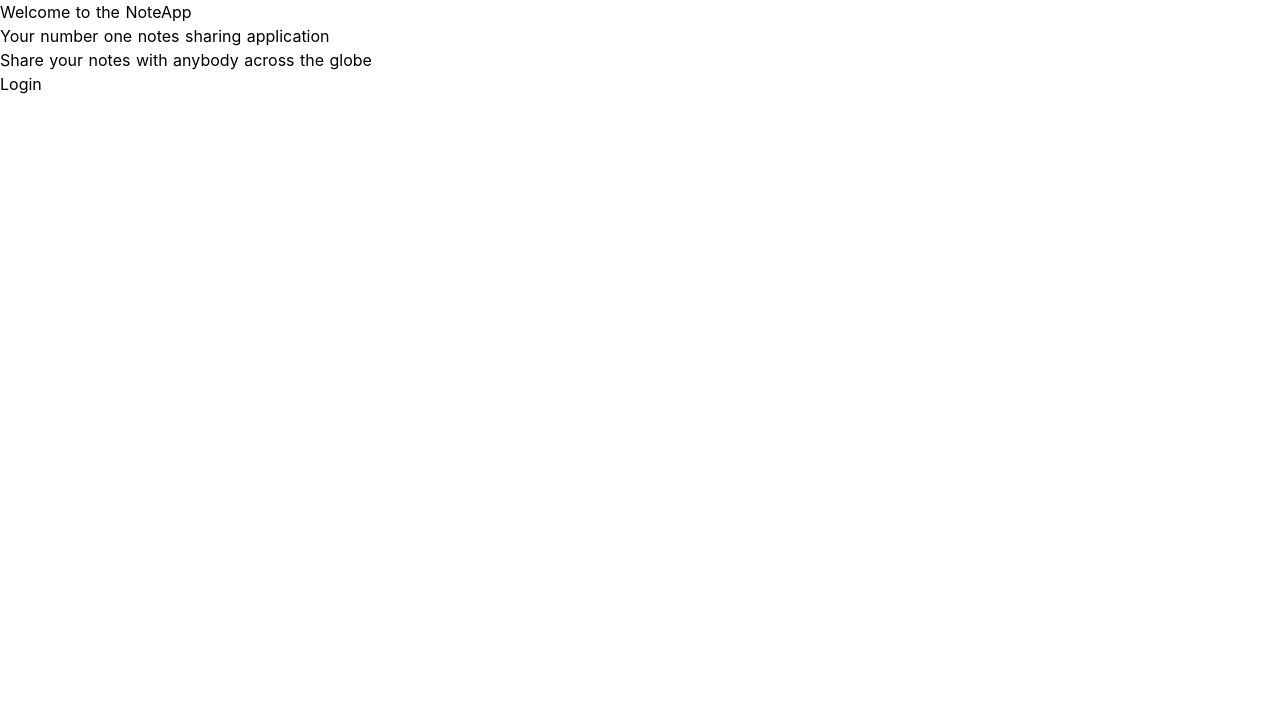
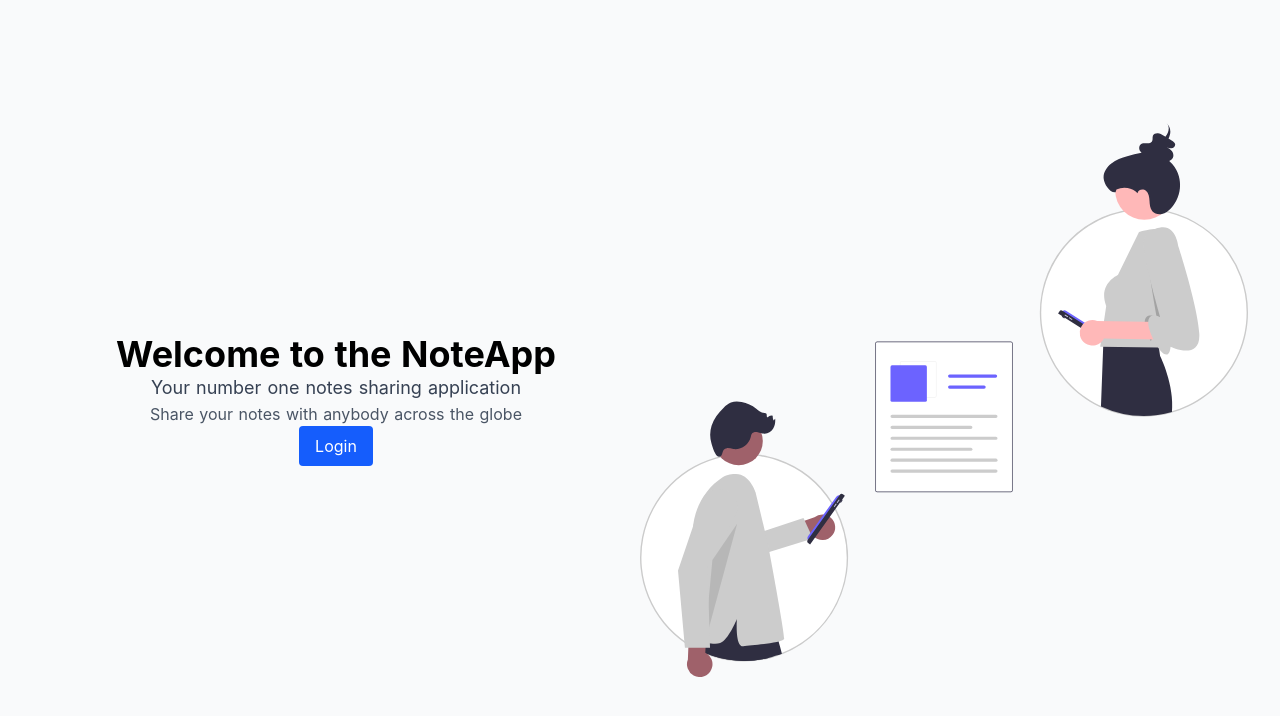
Before and after one commit to Marktawa/social-auth-strapi-nuxt, a Nuxt app in the folder frontend/: page / in a window 1280 px wide. Shown: the top 716 px of the page. Built offline with nearby package versions, Linux system fonts and the light colour scheme.

Commit message:
Adding Icons with `nuxt-icon`

```diff
--- a/frontend/nuxt.config.ts
+++ b/frontend/nuxt.config.ts
@@ -4,6 +4,7 @@ export default defineNuxtConfig({
   compatibilityDate: '2025-05-15',
   devtools: { enabled: true },
   css: ['~/assets/css/main.css'],
+  modules: ['nuxt-icon'],
   vite: {
     plugins: [
       tailwindcss(),
--- a/frontend/package.json
+++ b/frontend/package.json
@@ -12,6 +12,7 @@
   "dependencies": {
     "@tailwindcss/vite": "^4.1.10",
     "nuxt": "^3.17.5",
+    "nuxt-icon": "^1.0.0-beta.7",
     "tailwindcss": "^4.1.10",
     "vue": "^3.5.17",
     "vue-router": "^4.5.1"
--- a/frontend/pages/index.vue
+++ b/frontend/pages/index.vue
@@ -1,10 +1,60 @@
 <template>
-  <div>
-    <h1>Welcome to the NoteApp</h1>
-    <p>Your number one notes sharing application</p>
-    <p>Share your notes with anybody across the globe</p>
-    <NuxtLink to="/login">
-      <button>Login</button>
-    </NuxtLink>
+  <div class="min-h-screen flex flex-col sm:flex-row justify-center items-center text-center p-8 bg-gray-50">
+    <div class="sm:w-1/2 w-full mb-8 sm:mb-0">
+      <h1 class="text-4xl font-bold mb-4">Welcome to the NoteApp</h1>
+      <p class="mb-2 text-lg text-gray-700">Your number one notes sharing application</p>
+      <p class="mb-6 text-gray-600">Share your notes with anybody across the globe</p>
+      <NuxtLink to="/login">
+        <button class="bg-blue-600 text-white px-4 py-2 rounded hover:bg-blue-700 transition">
+          Login
+        </button>
+      </NuxtLink>
+    </div>
+    <div class="sm:w-1/2 hidden sm:block">
+      <img
+        src="~assets/undraw_Sharing_articles_re_jnkp.svg"
+        alt="Sharing Articles Illustration"
+        class="w-full h-auto"
+      />
+    </div>
   </div>
 </template>
+
+<script setup>
+// No script logic needed for this page
+</script>
+
+<style>
+/* Sample Tailwind apply (if preferred)
+.container {
+  @apply min-h-screen flex justify-center items-center text-center mx-auto;
+}
+*/
+.container {
+  margin: 0 auto;
+  min-height: 100vh;
+  display: flex;
+  justify-content: center;
+  align-items: center;
+  text-align: center;
+}
+.title {
+  font-family: 'Quicksand', 'Source Sans Pro', -apple-system, BlinkMacSystemFont,
+    'Segoe UI', Roboto, 'Helvetica Neue', Arial, sans-serif;
+  display: block;
+  font-weight: 300;
+  font-size: 100px;
+  color: #35495e;
+  letter-spacing: 1px;
+}
+.subtitle {
+  font-weight: 300;
+  font-size: 42px;
+  color: #526488;
+  word-spacing: 5px;
+  padding-bottom: 15px;
+}
+.links {
+  padding-top: 15px;
+}
+</style>
```
Also changed, not shown: 1 other file (tests, documents, lock files or other folders).
